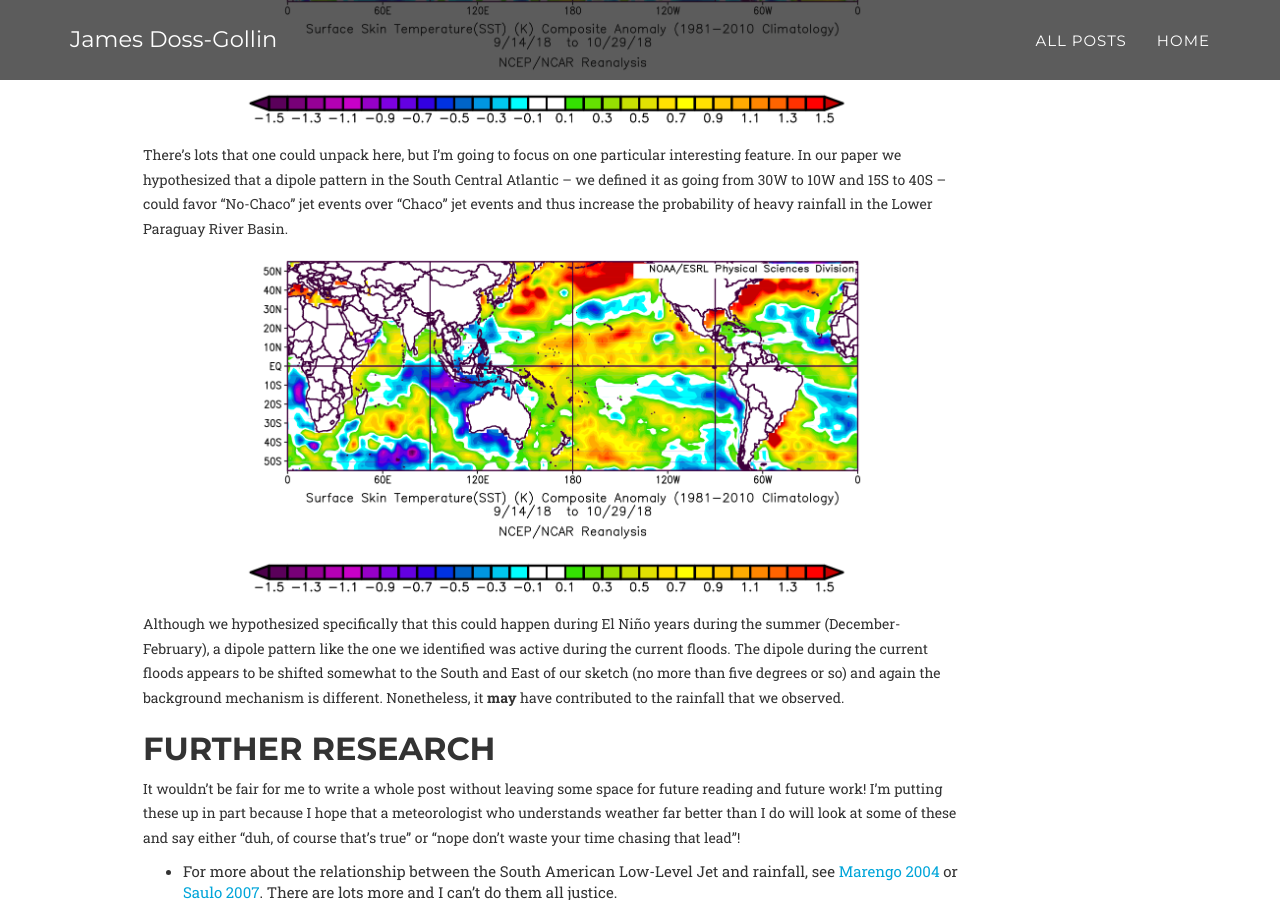
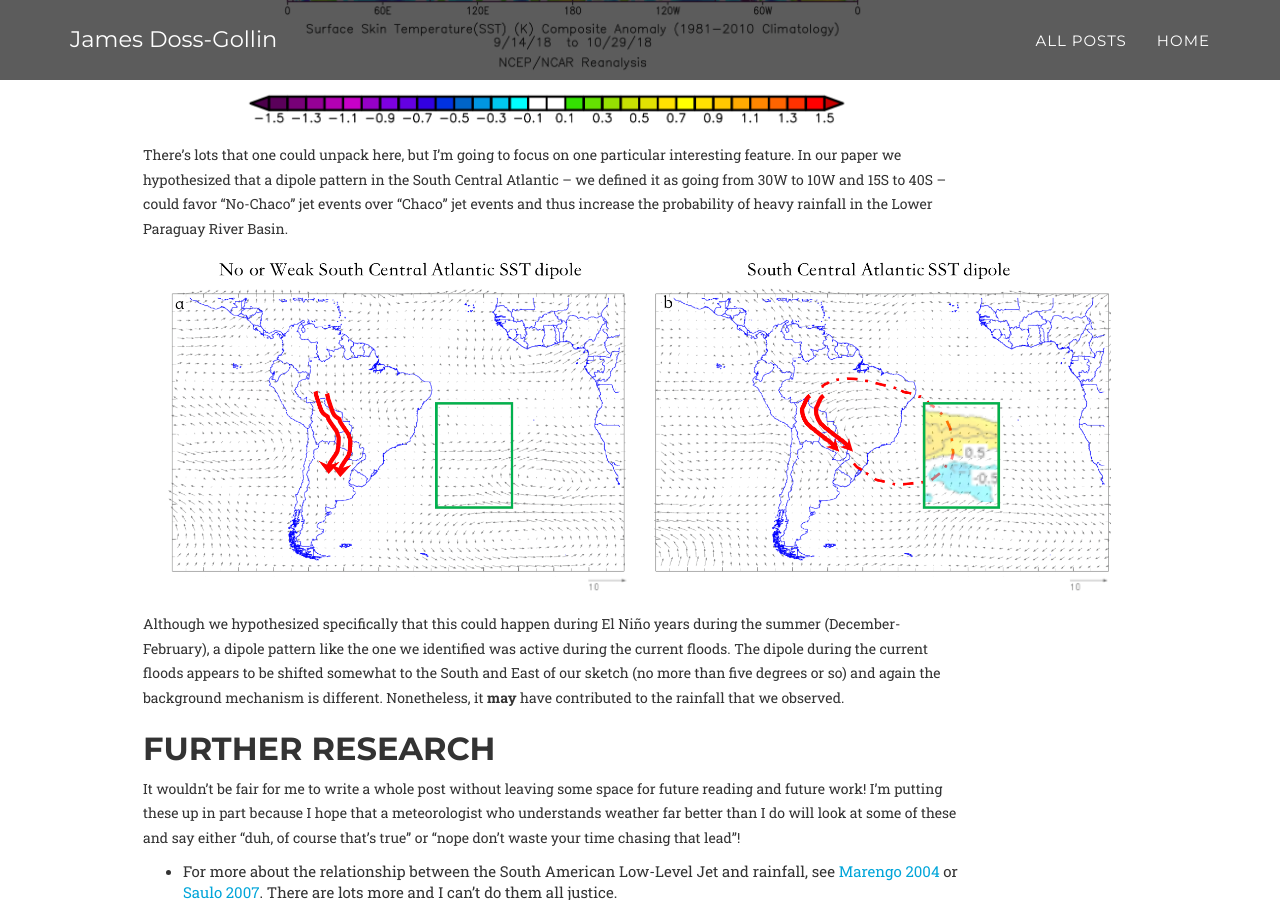
Before and after one commit to jdossgollin/blog, a Jekyll site: the page built from _posts/2018-10-31-paraguay-floods.md, in a window 1280 px wide and 900 px high, scrolled down 3967 px. Built offline with Jekyll 4.4.1, drawn with Linux system fonts in a browser that asks for light colours; nearby versions of some CDN libraries; some web fonts are replaced; library files that are not in the unit come from our copies; formulas are drawn with MathJax 3; comment, search, counter and statistics services are not loaded.

Commit message:
show the chaco-nochaco figure instead of sst figure again

```diff
--- a/_posts/2018-10-31-paraguay-floods.md
+++ b/_posts/2018-10-31-paraguay-floods.md
@@ -103,7 +103,7 @@
 In our paper we hypothesized that a dipole pattern in the South Central Atlantic -- we defined it as going from 30W to 10W and 15S to 40S -- could favor "No-Chaco" jet events over "Chaco" jet events and thus increase the probability of heavy rainfall in the Lower Paraguay River Basin.
 
 <p align="center">
-  <img src="/img/posts/2018-10-31-paraguay-floods/sea-surf-temp.png" alt="Sea surface temperature" align="center" height="350">
+  <img src="/img/posts/2018-10-31-paraguay-floods/ChacoNoChacojet.png" alt="Sea surface temperature" align="center" height="350">
 </p>
 
 Although we hypothesized specifically that this could happen during El Niño years during the summer (December-February), a dipole pattern like the one we identified was active during the current floods.
```
